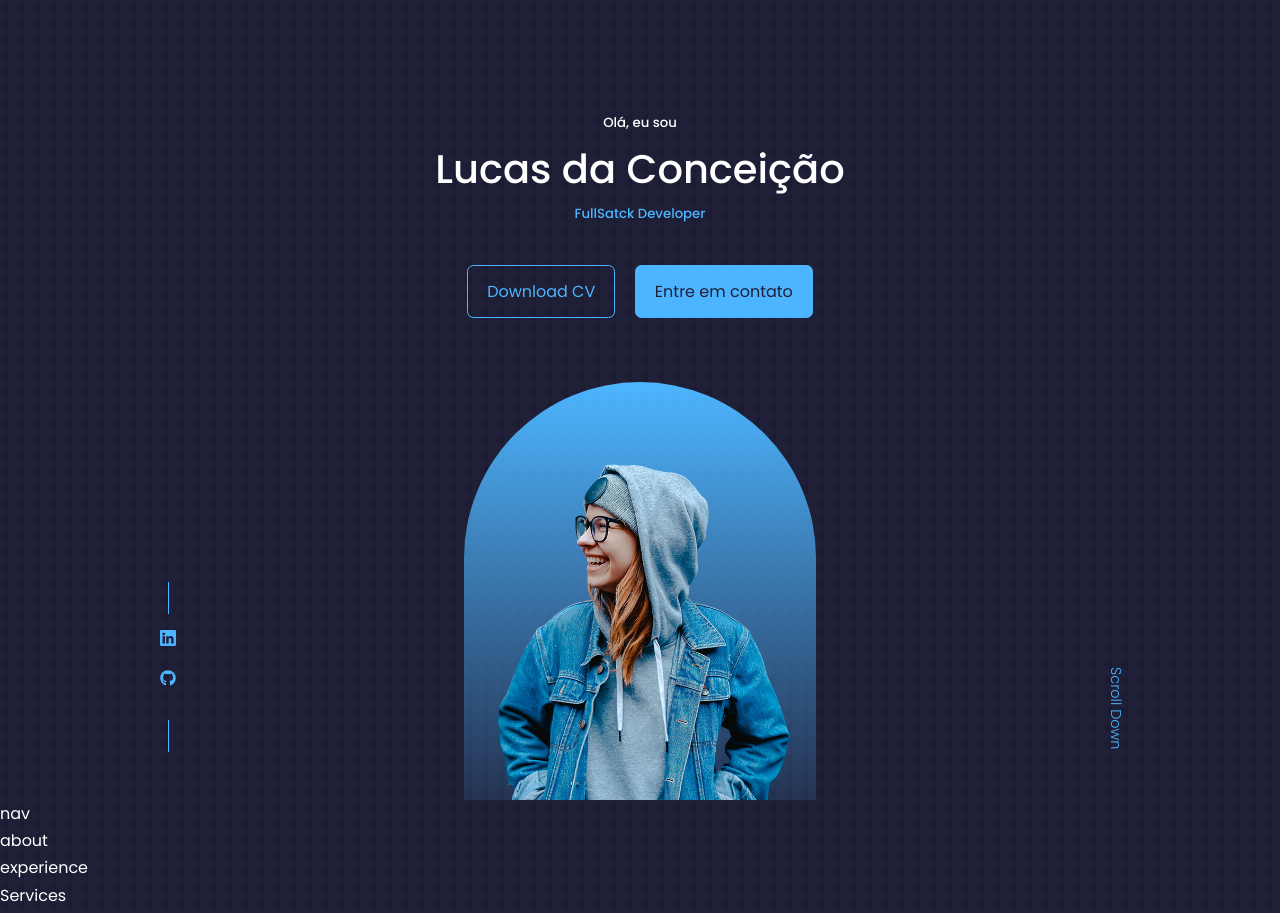
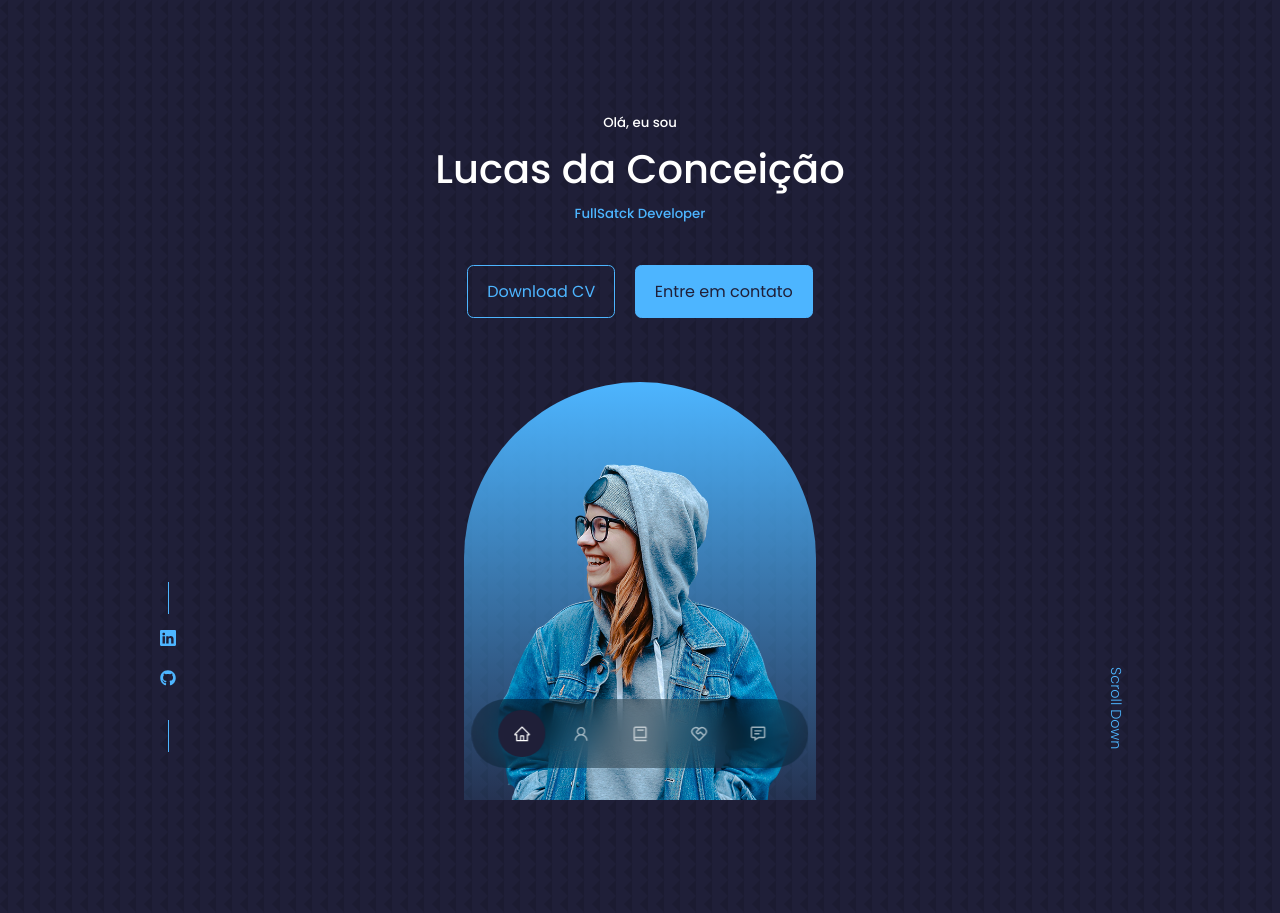
Before and after one commit to Dev-LucasC/PortofolioPessoal, a React (Create React App) app in the folder portofolio-pessoal/: page / in a window 1280 px wide. Shown: the top 913 px of the page. Built offline with nearby package versions, Linux system fonts and the light colour scheme.

Commit message:
Nav flutuante

```diff
--- a/portofolio-pessoal/src/components/about/About.jsx
+++ b/portofolio-pessoal/src/components/about/About.jsx
@@ -3,8 +3,8 @@
 
 const About = () => {
   return (
-    <div>about</div>
-  )
+    <section id='about'>About</section>
+    )
 }
 
 export default About
--- a/portofolio-pessoal/src/components/contact/Contact.jsx
+++ b/portofolio-pessoal/src/components/contact/Contact.jsx
@@ -3,8 +3,8 @@
 
 const Contact = () => {
   return (
-    <div>Contact</div>
-  )
+    <section id='contact'>Contact</section>
+    )
 }
 
 export default Contact
--- a/portofolio-pessoal/src/components/experience/Experience.jsx
+++ b/portofolio-pessoal/src/components/experience/Experience.jsx
@@ -3,7 +3,7 @@
 
 const experience = () => {
   return (
-    <div>experience</div>
+    <section id='experience'>experience</section>
   )
 }
 
--- a/portofolio-pessoal/src/components/nav/Nav.jsx
+++ b/portofolio-pessoal/src/components/nav/Nav.jsx
@@ -1,10 +1,25 @@
 import React from 'react'
 import './nav.css'
+import {AiOutlineHome} from 'react-icons/ai'
+import {AiOutlineUser} from 'react-icons/ai'
+import {BiBook} from 'react-icons/bi'
+import {RiServiceLine} from 'react-icons/ri'
+import {BiMessageDetail} from 'react-icons/bi'
+import { useState } from 'react'
+
 
 
 const Nav = () => {
+  const[activeNav, setActiveNav] = useState('#')
+
   return (
-    <div>nav</div>
+    <nav>
+      <a href="#" onClick={() => setActiveNav('#')} className={activeNav === '#' ? 'active' : ''}> <AiOutlineHome /> </a>
+      <a href="#about" onClick={() => setActiveNav('#about')} className={activeNav === '#about' ? 'active' : ''}> <AiOutlineUser /> </a>
+      <a href="#experience" onClick={() => setActiveNav('#experience')} className={activeNav === '#experience' ? 'active' : ''}> <BiBook /> </a>
+      <a href="#services" onClick={() => setActiveNav('#services')} className={activeNav === '#services' ? 'active' : ''}> <RiServiceLine /> </a>
+      <a href="#contact" onClick={() => setActiveNav('#contact')} className={activeNav === '#contact' ? 'active' : ''}> <BiMessageDetail /> </a>
+    </nav>
   )
 }
 
--- a/portofolio-pessoal/src/components/nav/nav.css
+++ b/portofolio-pessoal/src/components/nav/nav.css
@@ -0,0 +1,33 @@
+nav {
+    background: rgba(0, 0, 0, 0.3);
+    width: max-content;
+    display: block;
+    padding: 0.7rem 1.7rem;
+    z-index: 2;
+    position: fixed;
+    left: 50%;
+    transform: translateX(-50%);
+    bottom: 2rem;
+    display: flex;
+    gap: 0.8rem;
+    border-radius: 3rem;
+    backdrop-filter: blur(15px);
+}
+
+nav a {
+    background: transparent;
+    padding: 0.9rem;
+    border-radius: 50%;
+    display: flex;
+    color: var(--color-light);
+    font-size: 1.1rem;
+}
+
+nav a:hover {
+    background: rgba(0, 0, 0, 0.3);
+}
+
+nav a.active {
+    background: var(--color-bg);
+    color: var(--color-white);
+}
--- a/portofolio-pessoal/src/components/portofolio/Portofolio.jsx
+++ b/portofolio-pessoal/src/components/portofolio/Portofolio.jsx
@@ -4,7 +4,7 @@
 
 const Portofolio = () => {
   return (
-    <div>portofolio</div>
+    <section id='portofolio'>portofolio</section>
   )
 }
 
--- a/portofolio-pessoal/src/index.css
+++ b/portofolio-pessoal/src/index.css
@@ -59,6 +59,7 @@
 
 section {
     margin-top: 8rem;
+    height: 100vh;
 }
 
 section > h2, section > h5 {
```
